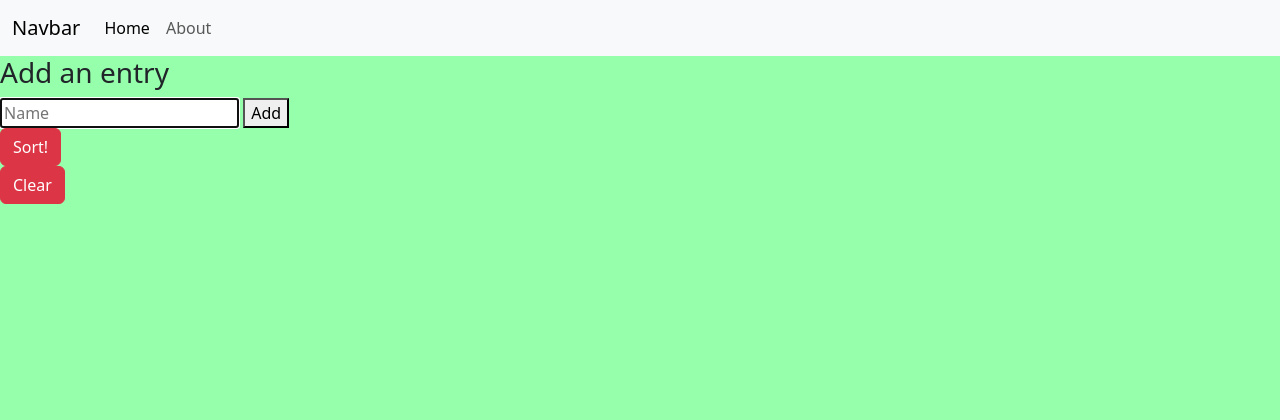
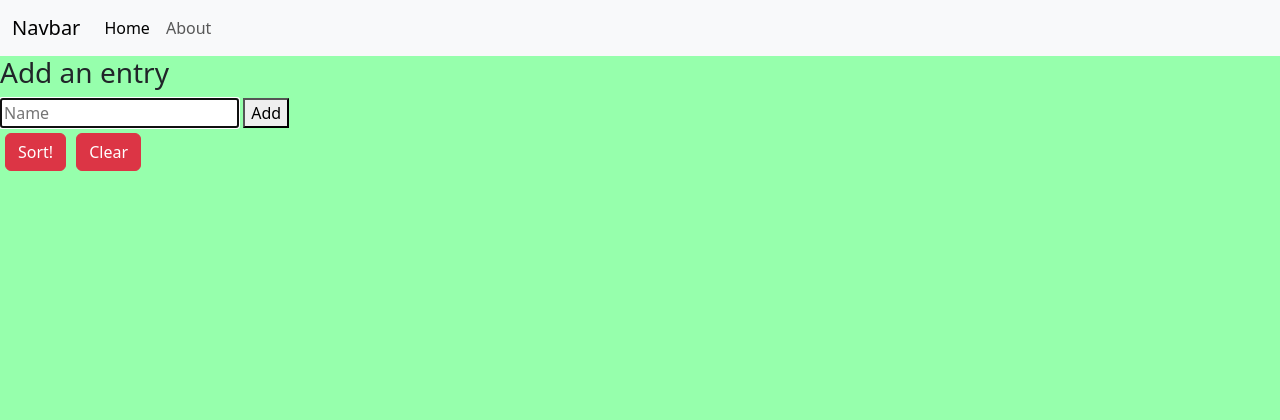
Before and after one commit to sjpoulin/secretsanta, a Flask app: page / in a window 1280 px wide. Shown: the top 420 px of the page. Run offline with Flask 3, Linux system fonts and the light colour scheme.

Commit message:
Update css and formatting for index.html buttons

```diff
--- a/app.py
+++ b/app.py
@@ -15,7 +15,6 @@ def index():
     else:
         return render_template("index.html", names=names)
 
-# TODO: Update with functionality
 @app.route("/sorted")
 def sorted():
     new_names = shuffle_list(names)
--- a/static/styles.css
+++ b/static/styles.css
@@ -6,7 +6,12 @@ body {
 
 .column {
     float: left;
-    width: 50%;
+    width: 25%;
+    padding: 15px;
+}
+
+.buttons {
+    float: left;
     padding: 5px;
 }
 
--- a/templates/index.html
+++ b/templates/index.html
@@ -22,11 +22,16 @@
     </div>
 
     <!-- Sort form -->
-    <form method="get">
-        <a href="/sorted" class="btn btn-danger" role="button">Sort!</a>
-    </form>
+    <div class="buttons">
+        <form method="get">
+            <a href="/sorted" class="btn btn-danger" role="button">Sort!</a>
+        </form>
+    </div>
 
-    <!-- Clears names list in app and routes to confirmation page -->
-    <a href="/clear" class="btn btn-danger" role="button">Clear</a>
+    <div class="buttons">
+        <!-- Clears names list in app and routes to confirmation page -->
+        <a href="/clear" class="btn btn-danger" role="button">Clear</a>
+    </div>
+
 
 {% endblock %}
```
